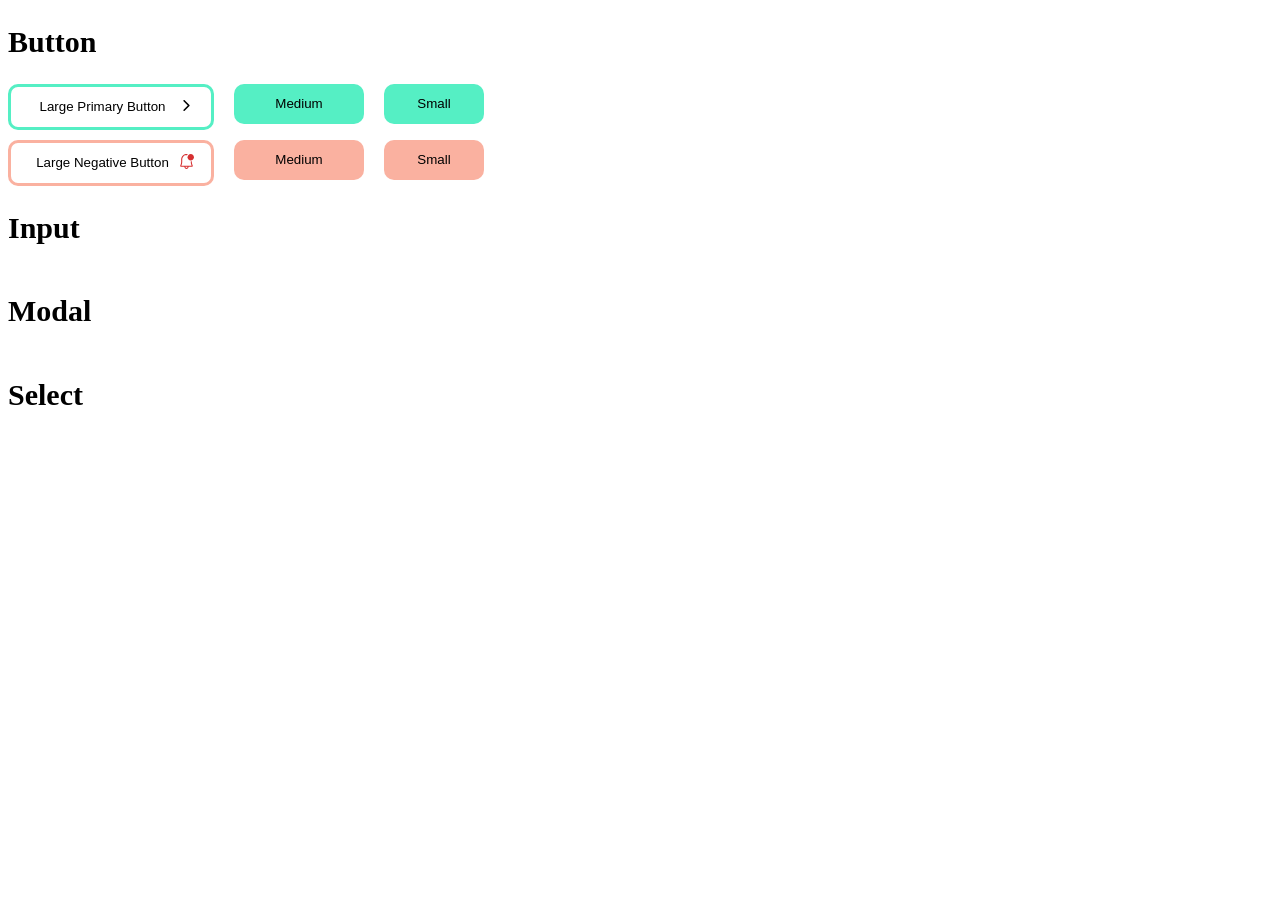
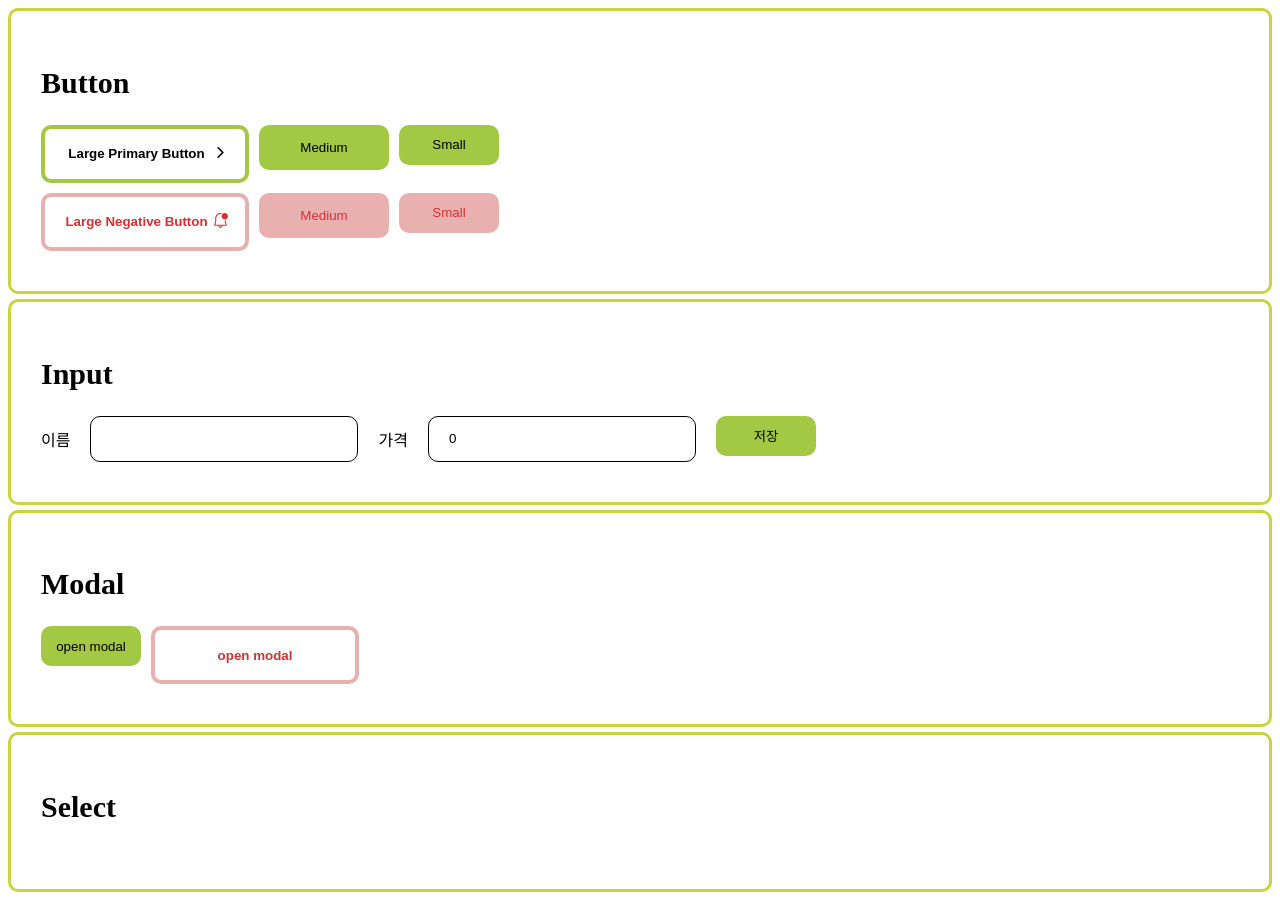
Before and after one commit to junvely/react_Lv3, a React (Create React App) app: page / in a window 1280 px wide. Before the commit the page ends 800 px from the top, so only its background shows below. Built offline with nearby package versions, Linux system fonts and the light colour scheme.

Commit message:
Feat : Modal, input 컴포넌트 설계 및 디자인

```diff
--- a/src/components/Button.jsx
+++ b/src/components/Button.jsx
@@ -23,7 +23,9 @@
       borderColor={borderColor}
       onClick={onClick}
     >
-      <StButton size={size}>{name}</StButton>
+      <StButton name={name} size={size} color={color}>
+        {name}
+      </StButton>
       {children ? <StLabel>{children}</StLabel> : ""}
     </StButtonCon>
   );
--- a/src/components/ButtonSec.jsx
+++ b/src/components/ButtonSec.jsx
@@ -1,5 +1,5 @@
 import React from "react";
-import { StCon, StSection, StTitle } from "../styles/them";
+import { StFlexCon, StSection, StTitle } from "../styles/them";
 import Button from "./Button";
 import { colors } from "../styles/them";
 import { IoIosArrowForward } from "react-icons/io";
@@ -7,25 +7,26 @@
 import { ButtonSize } from "../styles/Button.styles";
 
 function ButtonSec({ children }) {
-  const onClickPrimaryButton = () => {
+  const handleClickPrimaryButton = () => {
     alert("버튼을 만들어 보세요");
   };
 
-  const onClickNegativeButton = () => {
+  const handleClickNegativeButton = () => {
     prompt("어렵나요?");
   };
 
   return (
     <StSection>
       <StTitle>{children}</StTitle>
-      <StCon>
+      <StFlexCon>
         <Button
+          size="large"
           name="Large Primary Button"
           width={ButtonSize.large.width}
           height={ButtonSize.large.height}
           border={ButtonSize.large.border}
           borderColor={colors.lightGreen}
-          onClick={onClickPrimaryButton}
+          onClick={handleClickPrimaryButton}
         >
           {<IoIosArrowForward />}
         </Button>
@@ -35,22 +36,18 @@
           height={ButtonSize.medium.height}
           bgColor={colors.lightGreen}
         ></Button>
+        <Button name="Small" bgColor={colors.lightGreen}></Button>
+      </StFlexCon>
+      <StFlexCon>
         <Button
-          name="Small"
-          width={ButtonSize.small.width}
-          height={ButtonSize.small.height}
-          bgColor={colors.lightGreen}
-        ></Button>
-      </StCon>
-      <StCon>
-        <Button
+          size="large"
           name="Large Negative Button"
           width={ButtonSize.large.width}
           height={ButtonSize.large.height}
           color={colors.darkPink}
           border={ButtonSize.large.border}
           borderColor={colors.lightPink}
-          onClick={onClickNegativeButton}
+          onClick={handleClickNegativeButton}
         >
           {<VscBellDot />}
         </Button>
@@ -63,12 +60,10 @@
         ></Button>
         <Button
           name="Small"
-          width={ButtonSize.small.width}
-          height={ButtonSize.small.height}
           color={colors.darkPink}
           bgColor={colors.lightPink}
         ></Button>
-      </StCon>
+      </StFlexCon>
     </StSection>
   );
 }
--- a/src/components/Input.jsx
+++ b/src/components/Input.jsx
@@ -1,7 +1,32 @@
 import React from "react";
+import styled from "styled-components";
 
-function Input({ children }) {
-  return <div></div>;
+function Input({ children, type, value, name, onChange }) {
+  return (
+    <StInputCon>
+      {children}
+      <input
+        type={type}
+        value={value}
+        name={name}
+        onChange={(e) => onChange(e)}
+      ></input>
+    </StInputCon>
+  );
 }
 
+const StInputCon = styled.div`
+  display: flex;
+  justify-content: center;
+  align-items: center;
+  input {
+    width: 226px;
+    line-height: 44px;
+    border: 1px solid;
+    border-radius: 10px;
+    padding: 0 20px;
+    margin: 0 20px;
+  }
+`;
+
 export default Input;
--- a/src/components/InputSec.jsx
+++ b/src/components/InputSec.jsx
@@ -1,14 +1,63 @@
-import React from "react";
-import { StCon, StSection, StTitle } from "../styles/them";
+import React, { useState } from "react";
+import { StFlexCon, StSection, StTitle, colors } from "../styles/them";
 import Input from "./Input";
+import Button from "./Button";
 
 function InputSec({ children }) {
+  const initialState = {
+    name: "",
+    price: "0",
+  };
+
+  const [product, setProduct] = useState(initialState);
+
+  // input 입력값 전달 받아 콤마(,) 찍기
+  const handleChangeInput = (e) => {
+    const { name, value } = e.target;
+
+    if (name === "name") {
+      setProduct({ ...product, [name]: value });
+    } else if (name === "price") {
+      // 입력 시마다 이전 comma지우고 다시 찍기
+      const deleteComma = parseInt(value.replace(/,/g, ""));
+      const reAddComma = deleteComma.toLocaleString();
+      setProduct({
+        ...product,
+        price: reAddComma,
+      });
+    }
+  };
+
+  const handleClickButton = () => {
+    alert(`{name : ${product.name}, price : ${product.price}}`);
+  };
+
   return (
     <StSection>
       <StTitle>{children}</StTitle>
-      <StCon>
-        <Input></Input>
-      </StCon>
+      <StFlexCon>
+        <Input
+          type="text"
+          value={product.name}
+          name="name"
+          onChange={handleChangeInput}
+        >
+          이름
+        </Input>
+        <Input
+          type="text"
+          value={product.price}
+          name="price"
+          onChange={handleChangeInput}
+        >
+          가격
+        </Input>
+        <Button
+          name="저장"
+          bgColor={colors.lightGreen}
+          onClick={handleClickButton}
+        ></Button>
+      </StFlexCon>
     </StSection>
   );
 }
--- a/src/components/Modal.jsx
+++ b/src/components/Modal.jsx
@@ -1,7 +1,48 @@
 import React from "react";
+import {
+  StButtonCon,
+  StModalCon,
+  StOutCon,
+  StTopCloseButton,
+} from "../styles/Modal.styles";
+import { colors } from "../styles/them";
+import Button from "../components/Button";
 
-function Modal() {
-  return <div>Modal</div>;
+function Modal({ children, type, width, height, onClick }) {
+  return (
+    <StOutCon
+      onClick={() => {
+        type === "small" && onClick();
+      }}
+    >
+      <StModalCon width={width} height={height}>
+        {/* small 모달창의 TopCloseButton display */}
+        {type === "small" && (
+          <StTopCloseButton>
+            <Button
+              name="X"
+              width="30px"
+              height="30px"
+              bgColor={colors.gray}
+              onClick={onClick}
+            ></Button>
+          </StTopCloseButton>
+        )}
+        <p>{children}</p>
+        {/* large 모달창의 Buttons display */}
+        {type === "large" && (
+          <StButtonCon>
+            <Button
+              name="닫기"
+              bgColor={colors.lightPink}
+              onClick={onClick}
+            ></Button>
+            <Button name="확인" bgColor={colors.lightGreen}></Button>
+          </StButtonCon>
+        )}
+      </StModalCon>
+    </StOutCon>
+  );
 }
 
 export default Modal;
--- a/src/components/ModalSec.jsx
+++ b/src/components/ModalSec.jsx
@@ -1,11 +1,62 @@
-import React from "react";
-import { StCon, StSection, StTitle } from "../styles/them";
+import React, { useState } from "react";
+import { StFlexCon, StSection, StTitle, colors } from "../styles/them";
+import Button from "./Button";
+import { ButtonSize } from "../styles/Button.styles";
+import Modal from "./Modal";
 
 function ModalSec({ children }) {
+  const [largeModal, setLargeModal] = useState(false);
+  const [smallModal, setSmallModal] = useState(false);
+
+  const largeModalToggle = () => {
+    setLargeModal(!largeModal);
+  };
+
+  const smallModalToggle = () => {
+    setSmallModal(!smallModal);
+  };
+
   return (
     <StSection>
       <StTitle>{children}</StTitle>
-      <StCon></StCon>
+      <StFlexCon>
+        <Button
+          name="open modal"
+          bgColor={colors.lightGreen}
+          onClick={largeModalToggle}
+        ></Button>
+        {largeModal && (
+          <Modal
+            type="large"
+            width="500px"
+            height="300px"
+            onClick={largeModalToggle}
+          >
+            닫기와 확인 버튼 2개가 있고, 외부 영역을 눌러도 모달이 닫히지
+            않아요.
+          </Modal>
+        )}
+        <Button
+          name="open modal"
+          size="large"
+          width={ButtonSize.large.width}
+          height={ButtonSize.large.height}
+          border={ButtonSize.large.border}
+          color={colors.darkPink}
+          borderColor={colors.lightPink}
+          onClick={smallModalToggle}
+        ></Button>
+        {smallModal && (
+          <Modal
+            type="small"
+            width="300px"
+            height="200px"
+            onClick={smallModalToggle}
+          >
+            닫기 버튼 1개가 있고, 외부 영역을 누르면 모달이 닫혀요.
+          </Modal>
+        )}
+      </StFlexCon>
     </StSection>
   );
 }
--- a/src/components/SelectSec.jsx
+++ b/src/components/SelectSec.jsx
@@ -1,11 +1,11 @@
 import React from "react";
-import { StCon, StSection, StTitle } from "../styles/them";
+import { StFlexCon, StSection, StTitle } from "../styles/them";
 
 function SelectSec({ children }) {
   return (
     <StSection>
       <StTitle>{children}</StTitle>
-      <StCon></StCon>
+      <StFlexCon></StFlexCon>
     </StSection>
   );
 }
--- a/src/styles/Button.styles.js
+++ b/src/styles/Button.styles.js
@@ -1,32 +1,34 @@
 import styled from "styled-components";
 import { colors } from "./them";
 
+// Button 종류(자주 쓰이는 것들만 객체화)
 export const ButtonSize = {
   small: {
     width: "100px",
-    lineHeight: "40px",
+    height: "40px",
   },
   medium: {
     width: "130px",
-    lineHeight: "45px",
+    height: "45px",
   },
   large: {
     width: "200px",
-    lineHeight: "50px",
-    border: "3px solid",
+    height: "50px",
+    border: "4px solid",
   },
 };
 
+// 어떤 값이 들어오든 적용 가능
 export const StButtonCon = styled.div`
   width: ${(props) => props.width || ButtonSize.small.width};
-  line-height: ${(props) => props.height || ButtonSize.small.lineHeight};
-  height: ${(props) => props.height || ButtonSize.small.lineHeight};
+  line-height: ${(props) => props.height || ButtonSize.small.height};
+  height: ${(props) => props.height || ButtonSize.small.height};
   color: ${(props) => props.color || colors.black};
   background-color: ${(props) => props.bgColor || colors.white};
   border: ${(props) => props.border || "none"};
   border-color: ${(props) => props.borderColor};
   border-radius: 10px;
-  margin-right: 20px;
+  margin-right: 10px;
   display: flex;
   justify-content: center;
   align-items: center;
@@ -38,10 +40,12 @@
   background-color: transparent;
   border: none;
   padding: 0;
+  color: ${(props) => props.color || colors.black};
   font-weight: ${(props) => props.size === "large" && "bold"};
   cursor: pointer;
 `;
 
+// label 내부 icon
 export const StLabel = styled.label`
   padding-top: 5px;
   svg {
--- /dev/null
+++ b/src/styles/Modal.styles.js
@@ -0,0 +1,38 @@
+import styled from "styled-components";
+
+export const StOutCon = styled.div`
+  position: absolute;
+  left: 0;
+  top: 0;
+  width: 100vw;
+  height: 100vh;
+  display: flex;
+  flex-direction: column;
+  justify-content: center;
+  align-items: center;
+  background-color: #cccccc8d;
+`;
+
+export const StModalCon = styled.div`
+  width: ${(props) => props.width || "500px"};
+  height: ${(props) => props.height || "300px"};
+  padding: 10px 20px;
+  background-color: #fff;
+  border-radius: 10px;
+  display: flex;
+  flex-direction: column;
+  justify-content: space-between;
+  align-items: flex-end;
+  position: relative;
+  box-sizing: border-box;
+`;
+
+export const StButtonCon = styled.div`
+  display: flex;
+`;
+
+export const StTopCloseButton = styled.div`
+  position: absolute;
+  top: 5px;
+  right: -5px;
+`;
--- a/src/styles/them.js
+++ b/src/styles/them.js
@@ -1,20 +1,27 @@
 import styled from "styled-components";
 
 export const colors = {
-  lightGreen: "rgb(85, 239, 196)",
-  lightPink: "rgb(250, 177, 160)",
+  green: "#c8d53e",
+  lightGreen: "#a3c844",
+  lightPink: "#e9b0b0",
   darkPink: "rgb(214, 48, 49)",
   white: "#fff",
-  black: "000",
+  gray: "#c7c7c797",
+  black: "#000",
 };
 
-export const StSection = styled.section``;
+export const StSection = styled.section`
+  padding: 30px;
+  margin-bottom: 5px;
+  border: 3px solid ${colors.green};
+  border-radius: 10px;
+`;
 
 export const StTitle = styled.h1`
   font-size: 30px;
 `;
 
-export const StCon = styled.div`
+export const StFlexCon = styled.div`
   display: flex;
   margin-bottom: 10px;
 `;
```
